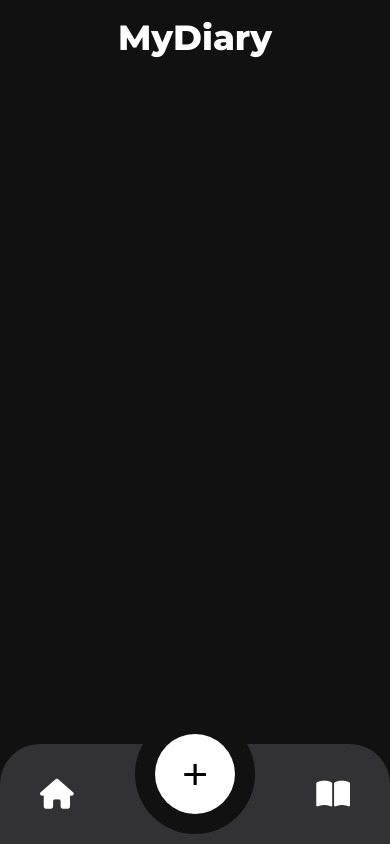
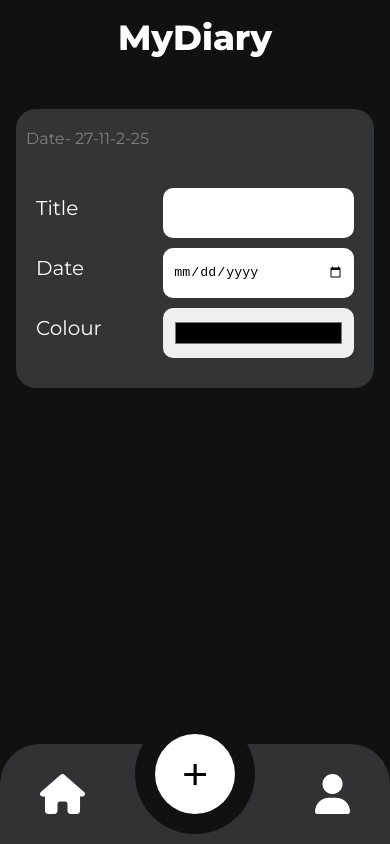
Before and after one commit to Harshit7048/Dairy, a React (Vite) app: page /add-todo in a window 390 px wide. Built offline with nearby package versions, Linux system fonts and the light colour scheme; a web font is replaced by a local one.

Commit message:
new updates

```diff
--- a/src/App.tsx
+++ b/src/App.tsx
@@ -9,6 +9,8 @@ import LibraryContextProvider from './Context/LibraryContext'
 import { Routes } from 'react-router-dom'
 import { Route } from 'react-router-dom'
 import FullDairyPage from './Pages/FullDairyPage'
+import AddTodo from './Components/AddTodo'
+import UserLogin from './Components/UserLogin'
 
 function App() {
 
@@ -22,7 +24,10 @@ function App() {
           <Routes>
             <Route path='/' element={<Home />} />
             <Route path='/add' element={<Add />} />
+            <Route path='/login_user' element={<UserLogin />} />
+            <Route path='/add-todo' element={<AddTodo />} />
             <Route path='/full-dairy/:currentId' element={<FullDairyPage />} />
+
           </Routes>
           {/* <Home /> */}
           <Add />
--- a/src/Components/Add.tsx
+++ b/src/Components/Add.tsx
@@ -1,14 +1,27 @@
 import { useState } from "react"
 
+import { useContext } from "react"
+import { LibraryContext } from "../Context/LibraryContext"
+import { useNavigate } from "react-router-dom"
+
 export default function Add() {
+    const [sideBtnActive, setSideBtnActive] = useState("btn-deactive")
+    const navigate = useNavigate()
+    const ctx = useContext(LibraryContext)
+    if (!ctx) return null
 
-    const [sideBtnActive, setSideBtnActive] = useState("btn-deactive")
+
 
 
     return <div className="add-btn-main">
 
         <div className={`side-btns ${sideBtnActive}`}>
-            <div className="top-btn inner-btn">
+            <div className="top-btn inner-btn"
+                onClick={() => {
+                    navigate('/add-todo')
+                    setSideBtnActive("btn-deactive")
+                }
+                }>
                 Add ToDo
             </div>
             <div className="bottom-btn inner-btn">Add Journal</div>
--- /dev/null
+++ b/src/Components/AddTodo.tsx
@@ -0,0 +1,29 @@
+
+
+
+export default function AddTodo() {
+
+
+
+
+
+    return <div className="add-todo">
+        <p>Date- 27-11-2-25</p>
+        <div className="todo-form">
+            <div className="todo-input-box">
+                <label htmlFor="todo_title">Title</label>
+                <input type="text" name="todo_title" />
+            </div>
+            <div className="todo-input-box">
+                <label htmlFor="todo_date">Date</label>
+                <input type="date" name="todo_title" />
+            </div>
+            <div className="todo-input-box">
+                <label htmlFor="todo_color">Colour</label>
+                <input type="color" name="todo_title" />
+            </div>
+
+        </div>
+
+    </div>
+}
--- a/src/Components/Nav.tsx
+++ b/src/Components/Nav.tsx
@@ -1,10 +1,17 @@
+import { NavLink } from "react-router-dom"
+
 
 export default function Nav() {
     return <div className="nav">
         <div className="nav-home">
-            <i className="fa-solid fa-house"></i>
+            <NavLink to={'/'}>
+                <i className="fa-solid fa-house"></i>
 
-            <i className="fa-solid fa-book-open"></i>
+            </NavLink>
+            <NavLink to={'/login_user'}>
+                <i className="fa-solid fa-user"></i>
+            </NavLink>
+
         </div>
         <div className="circ-des"></div>
     </div>
--- /dev/null
+++ b/src/Components/Todo.tsx
@@ -0,0 +1,50 @@
+export default function Todo() {
+    return (
+        <div className="todo-dairy">
+            <h2>This is Todo</h2>
+            <div>
+                <ul>
+
+                    <li className="main-todo">
+                        <span>Todo Title</span>
+                        <span  ><i className="fa-solid fa-caret-down"></i></span>
+
+                    </li>
+                    <div className="todo-status">
+                        <div className="todo-final-status">
+                            completed
+                        </div>
+                        <div className="todo-img-box"></div>
+
+                    </div>
+
+                    <li className="main-todo">
+                        <span>Todo Title</span>
+                        <span  ><i className="fa-solid fa-caret-down"></i></span>
+
+                    </li>
+                    <div className="todo-status">
+                        <div className="todo-final-status">
+                            completed
+                        </div>
+                        <div className="todo-img-box"></div>
+
+                    </div>
+
+                    <li className="main-todo">
+                        <span>Todo Title</span>
+                        <span  ><i className="fa-solid fa-caret-down"></i></span>
+
+                    </li>
+                    <div className="todo-status">
+                        <div className="todo-final-status">
+                            completed
+                        </div>
+                        <div className="todo-img-box"></div>
+
+                    </div>
+                </ul>
+            </div>
+        </div>
+    )
+}
--- /dev/null
+++ b/src/Components/UserLogin.tsx
@@ -0,0 +1,13 @@
+export default function UserLogin() {
+    return <div className="user-login">
+        <div className="user-login-form">
+            <label htmlFor="username">Username</label>
+            <input type="text" name="username" />
+        </div>
+        <div className="user-login-form">
+            <label htmlFor="username">Password</label>
+            <input type="text" name="password" />
+        </div>
+        <button className="login-btn">Submit</button>
+    </div>;
+}
--- a/src/Pages/FullDairyPage.tsx
+++ b/src/Pages/FullDairyPage.tsx
@@ -1,6 +1,7 @@
 import { useContext } from "react"
 import { LibraryContext } from "../Context/LibraryContext"
 import { useParams } from "react-router-dom"
+import Todo from "../Components/Todo"
 
 
 type DiaryEntry = {
@@ -42,6 +43,8 @@ export default function FullDairyPage() {
             </div>
 
             {diaryEntry.main_img && <img src={diaryEntry.main_img} alt={diaryEntry.title} />}
+
+            <Todo />
         </div>
 
     </div>
--- a/src/Pages/Home.tsx
+++ b/src/Pages/Home.tsx
@@ -2,6 +2,7 @@ import { useContext, useEffect, useState } from "react"
 import { LibraryContext } from "../Context/LibraryContext"
 import DairyData from "../Assets/BaseData.js"
 import DayOverview from "../Components/DayOverview.js"
+import Todo from "../Components/Todo.js"
 
 
 export default function Home() {
@@ -24,6 +25,14 @@ export default function Home() {
         <div className="overall-info">
             <span><i className="fa-solid fa-calendar"></i></span>
         </div>
+
+
+        <div className="current-day-info">
+            <Todo />
+        </div>
+
+
+
         <div className="see-prev" onClick={() => {
             if (classCurrent === "deactive") {
                 setClassCurrent("active")
--- a/src/index.css
+++ b/src/index.css
@@ -37,6 +37,7 @@
 
         border-radius: 25px;
         overflow-y: scroll;
+        padding-bottom: 20%;
 
     }
 
@@ -100,6 +101,10 @@
         font-size: 25px;
     }
 
+    .current-day-info {
+        background-color: tan;
+    }
+
     /* Logo */
     .logo {
         font-size: 35px;
@@ -150,11 +155,26 @@
         position: relative;
     }
 
+    .nav-home a {
+        color: rgb(255, 255, 255);
+        display: block;
+        margin-top: 0px !important;
+        padding-bottom: 0px !important;
+
+    }
+
+    .nav-home a.active {
+
+        overflow-y: hidden !important;
+
+    }
+
     .nav-home i {
-        color: white;
-        font-size: 30px;
+        /* color: white; */
+        font-size: 2.5rem;
         cursor: pointer;
     }
+
 
 
 
@@ -277,8 +297,10 @@
         margin-top: 50px;
 
         border-radius: 20px;
-        color: rgb(0, 0, 0);
+        color: rgb(182, 180, 180);
         height: 80%;
+        overflow-y: scroll;
+        padding-bottom: 50px;
     }
 
     .dairy-page-inside {
@@ -306,4 +328,151 @@
     .page-text {
         width: 50%;
     }
+
+    .todo-dairy {
+        background-color: rebeccapurple;
+        margin-top: 20%;
+        border-radius: 15px;
+        padding: 10px;
+    }
+
+    .main-todo {
+        list-style: none;
+        height: 4.5vh;
+        background: red;
+        display: block;
+        margin-top: 10px;
+        border-radius: 10px;
+        display: flex;
+        align-items: center;
+        justify-content: space-between;
+        padding: 10px;
+        overflow-y: scroll;
+
+    }
+
+    .todo-status {
+        min-height: 10vh;
+        height: fit-content;
+        background-color: tan;
+        color: black;
+        border-radius: 10px;
+        margin-top: 10px;
+        display: flex;
+        align-items: start;
+        justify-content: space-between;
+        padding: 10px;
+    }
+
+    .todo-img-box {
+        height: 100px;
+        width: 100px;
+        background-color: rebeccapurple;
+    }
+
+    /* Add todo */
+    .add-todo {
+        padding: 10px;
+        margin-top: 50px;
+        height: fit-content;
+        overflow-y: scroll;
+        border-radius: 20px;
+        background-color: rgb(50, 52, 53);
+        padding-bottom: 20px;
+    }
+
+    .add-todo p {
+        margin-top: 10px;
+        color: rgb(131, 126, 126);
+
+    }
+
+    .todo-form {
+        margin-top: 20px;
+        padding: 10px;
+    }
+
+    .add-todo label {
+        color: rgb(255, 255, 255);
+
+        font-size: 20px;
+    }
+
+    .add-todo input,
+    .add-todo textarea {
+        width: 60%;
+        margin-top: 10px;
+        padding: 10px;
+        border-radius: 10px;
+        border: none;
+        outline: none;
+        height: 50px !important;
+        display: inline-block;
+
+    }
+
+    .todo-input-box {
+        display: flex;
+        align-items: center;
+        justify-content: space-between;
+    }
+
+    /* User Login */
+    .user-login {
+        color: white;
+        font-size: 25px;
+        min-height: 30vh;
+        background: rgb(54, 53, 53);
+        border-radius: 15px;
+        padding: 20px;
+        margin-top: 50px;
+
+    }
+
+    .user-login-form {
+        display: flex;
+        align-items: center;
+        justify-content: space-between;
+    }
+
+
+
+
+    .user-login-form label {
+        font-size: 20px;
+        padding-bottom: 0px;
+        margin-bottom: 0px;
+    }
+
+    .user-login-form input {
+        width: 60%;
+        margin-top: 10px;
+        padding: 10px;
+        border-radius: 10px;
+        border: none;
+        outline: none;
+        height: 60px !important;
+        display: inline-block;
+
+    }
+
+    .login-btn {
+
+        padding: 10px 20px;
+        border-radius: 10px;
+        border: none;
+        outline: none;
+        background-color: rgb(176, 197, 239);
+        font-weight: 600;
+        cursor: pointer;
+        margin: auto;
+        margin-top: 20px;
+        width: 90%;
+        height: 50px;
+        display: block;
+        cursor: pointer;
+    }
+
+
+
 }
```
Also changed, not shown: src/Assets/users.js (added, +35 -0 lines), src/Context/UserContext.tsx (added, +40 -0 lines).
